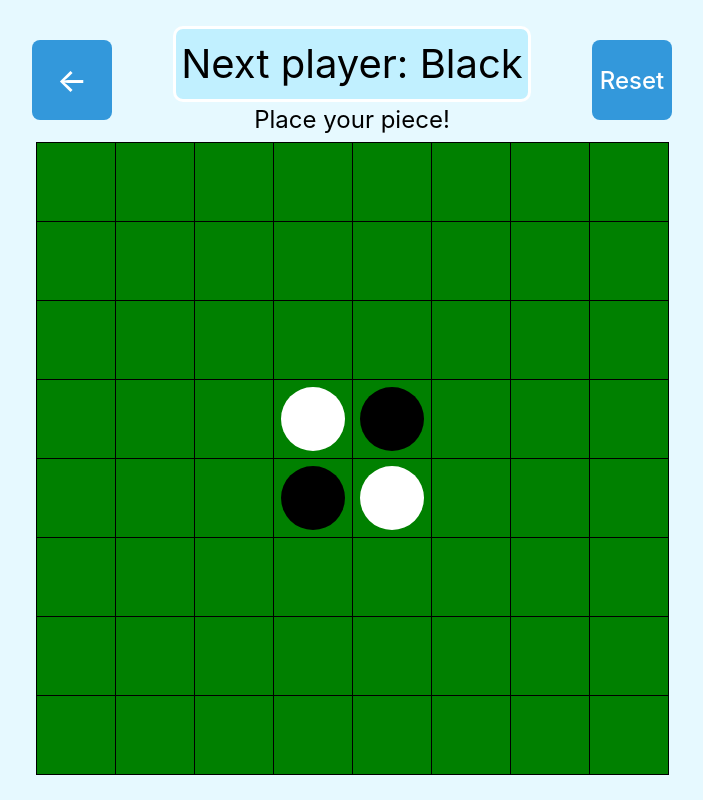
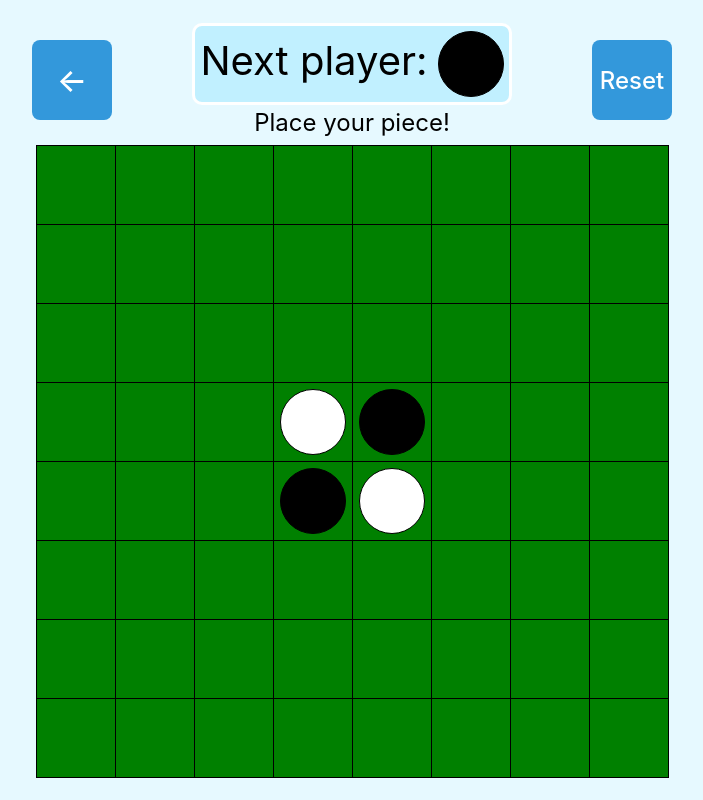
Before and after one commit to ryuryu-ymj/reversi-webapp, a React (Vite) app: page / in a window 1280 px wide. Shown: the whole page, without its empty margins (288-991 px from the left). Built offline with nearby package versions, Linux system fonts and the light colour scheme.

Commit message:
Update: Next player表示の変更

```diff
--- a/src/App.css
+++ b/src/App.css
@@ -27,13 +27,17 @@ html, body {
 
 .nextplayer {
   border: 3px solid white;
-  display: inline-block;
+  display: flex;
   background-color: rgb(193, 240, 255);
   padding: 5px;
   border-radius: 10px;
   color: hsl(0, 0%, 0%);
   font-size: min(5vh,5vw);
   text-align: center;
+}
+
+.nextplayer span {
+  margin-right: 10px; /* 文字と石の間に空白を追加 */
 }
 
 .status {
@@ -101,12 +105,14 @@ html, body {
   border-radius: 50%;
 }
 
-.disc.Black {
+.Black {
   background-color: black;
+  border: 1px solid black;
 }
 
-.disc.White {
+.White {
   background-color: white;
+  border: 1px solid black;
 }
 
 /* ボタンのデザイン */
@@ -123,7 +129,7 @@ html, body {
 }
 
 .resetBoard, .doOver {
-  position: relative;
+  position: inline-block;
   width: min(10vh,10vw);
   height: min(10vh,10vw);
   display: flex;
--- a/src/App.tsx
+++ b/src/App.tsx
@@ -131,7 +131,7 @@ function Board() {
   const [xIsNext, setXIsNext] = useState(0);
   const [history, setHistory] = useState([generateInitialGrid()]);
   const [squares, setSquares] = useState(generateInitialGrid());
-  const [game, setGame] = useState(null);
+  const [game, setGame] = useState("ongame");
   let status;
   let word;
   let nowplayer = color[xIsNext];
@@ -141,7 +141,7 @@ function Board() {
   };
 
   function handleClick(i: number, j: number) {
-    if (squares[i][j] || game != null) {
+    if (squares[i][j] || game != "ongame") {
       return;
     } else {
       const nextSquares = copy2DArray(squares);
@@ -155,6 +155,21 @@ function Board() {
     }
   }
 
+  // function gameStatus(game: string, player: string) {
+  //   if (game === "ongame") {
+  //     return (
+  //       <div className="nextplayer">
+  //         <span>Next player:</span>
+  //         <div className={`disc ${player}`}></div>
+  //       </div>
+  //     );
+  //   }
+  //   else {
+  //     return <div className="nextplayer">Game is Over!</div>
+  //   }
+  // }
+
+
   const doOver = () => {
     if (history.length > 1) {
       // setSquares(prevSquares);
@@ -162,7 +177,7 @@ function Board() {
       console.log(history);
       setSquares(history[history.length - 1])
       setXIsNext(1 - xIsNext);
-      setGame(null);
+      setGame("ongame");
     }
   }
 
@@ -170,16 +185,16 @@ function Board() {
     setXIsNext(0);
     setSquares(generateInitialGrid());
     setHistory([generateInitialGrid()]);
-    setGame(null);
+    setGame("ongame");
   }
 
-  if (game === null) {
+  if (game === "ongame") {
     status = "Next player: " + nowplayer;
     if (!possible_area(nowplayer, squares)) {
       // 置き場所がなくなった時の処理
       if (!possible_area(color[1 - xIsNext], squares)) {
         word = gameEnd(squares);
-        status = "Game is over!";
+        status = "Game is over!"
       }
       else {
         word = "You can't place a piece anywhere!";
@@ -195,7 +210,10 @@ function Board() {
 
   return (
     <div className="game-wrapper">
-      <div className="nextplayer" key="status">{status}</div>
+      <div className="nextplayer">
+        <span>Next player:</span>
+        <div className={`disc ${nowplayer}`}></div>
+      </div>
       <div className="status" key="word">{word}</div>
       {
         (function () {
```
